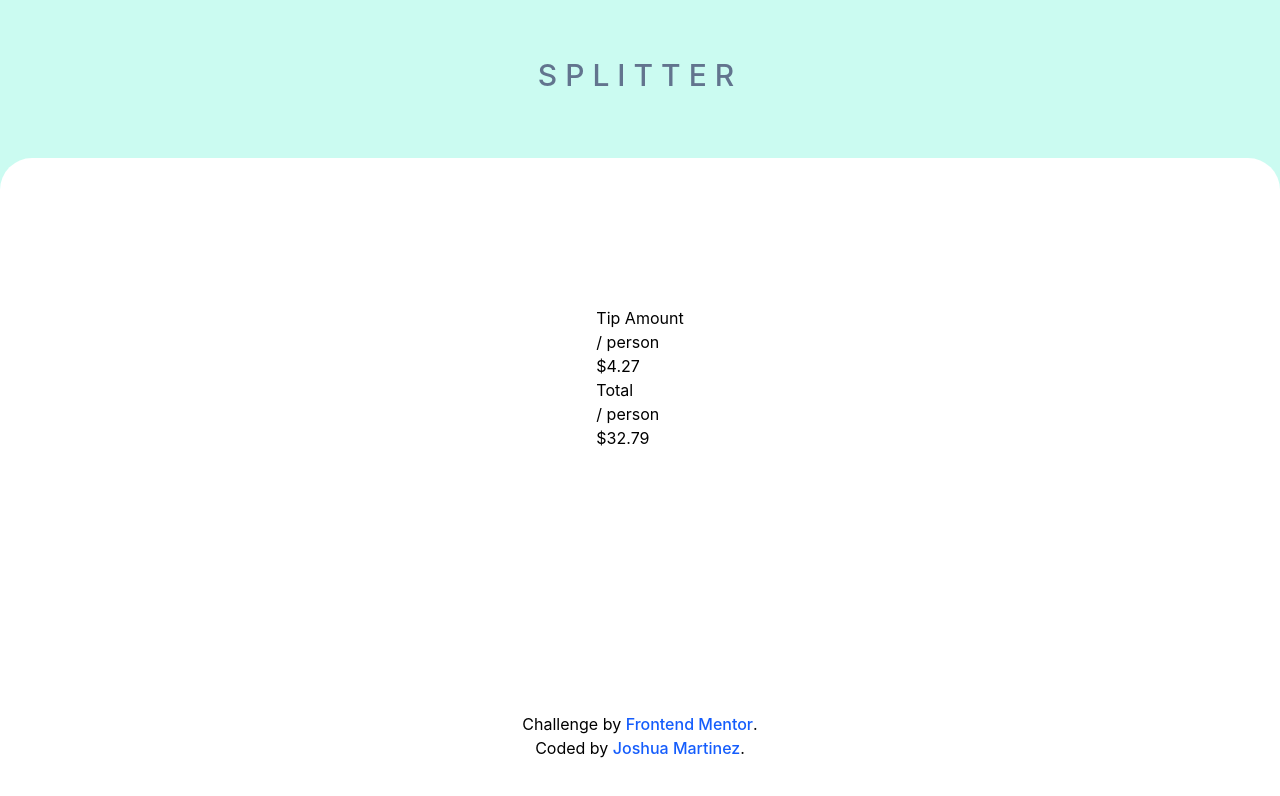
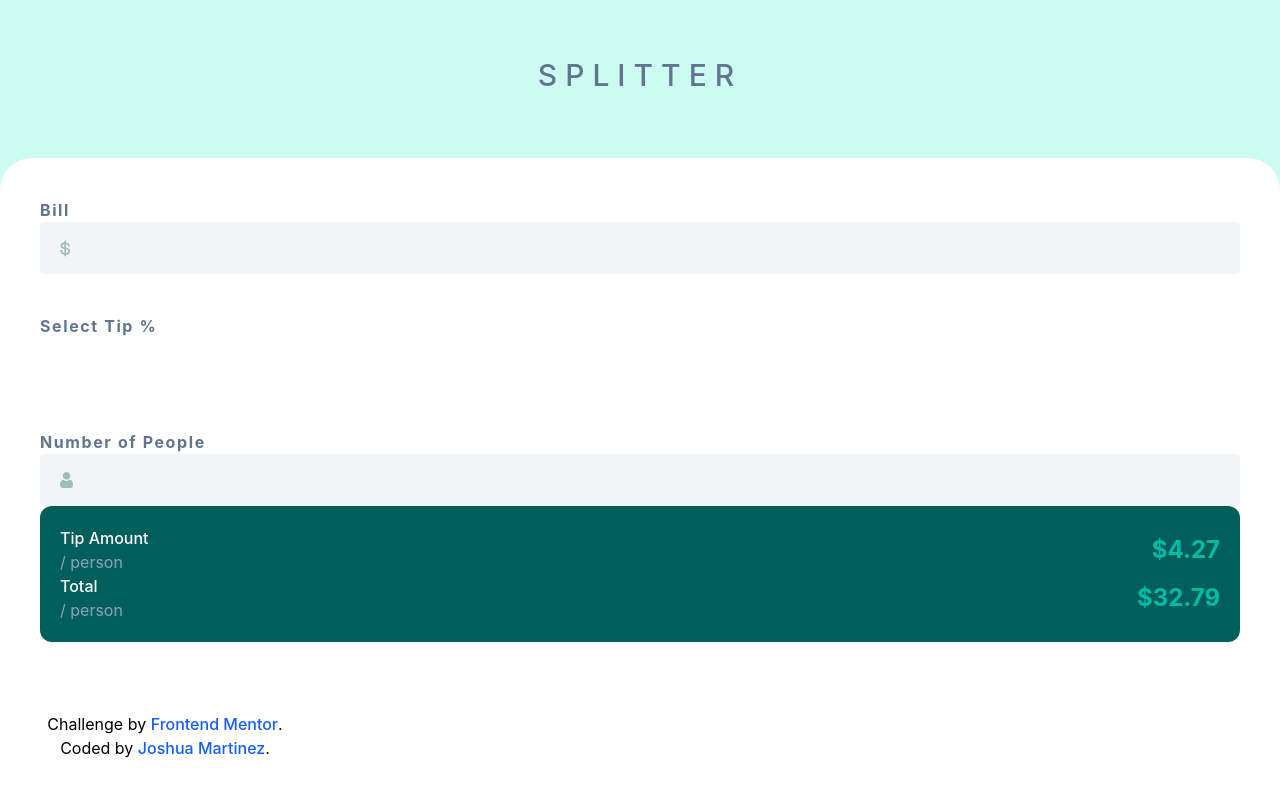
Before and after one commit to JoshuaM04/Tip-Calculator-App, a React (Vite) app in the folder Tip-Calculator-App/: page / in a window 1280 px wide. Shown: the top 796 px of the page. Built offline with nearby package versions, Linux system fonts and the light colour scheme.

Commit message:
Adjusted the layout of the main container and child containers. Applied styling to the labels, input fields, and added background-images to the input fields.

```diff
--- a/Tip-Calculator-App/src/App.jsx
+++ b/Tip-Calculator-App/src/App.jsx
@@ -22,43 +22,47 @@ export default function TipCalculator() {
       */
 
   return (
-    <div className="parent-container grid grid-rows-[150px_1fr] grid-cols-1 gap-2 min-h-screen min-w-screen bg-teal-100">
+    <div className="parent-container grid grid-rows-[150px_1fr] grid-cols-1 gap-2 min-h-screen min-w-screen bg-teal-100 box-border">
       <header className="text-3xl flex items-center justify-center text-slate-500 uppercase font-medium tracking-[.5rem] p-[20px]">
         splitter
       </header>
-      <main className="bg-white flex flex-col items-center gap-5 rounded-t-4xl w-full p-[40px]">
+
+      <main className="bg-white grid grid-rows-2 grid-cols-1 items-start rounded-t-4xl w-full p-[40px]">
+        <form action="" className="grid grid-rows-3 grid-cols-1 gap-10">
           <fieldset>
-          <label></label>
-          <input />
+            <label htmlFor="bill-amount" className="font-bold tracking-widest text-md text-slate-500">Bill</label>
+            <br />
+            <input id="bill-amount" type="text" className="bg-gray-100 w-full rounded-sm min-h-[40px] bg-[url(assets/images/icon-dollar.svg)] bg-position-[center_left_20px] bg-no-repeat text-right p-[10px] text-teal-900 text-2xl font-bold" />
           </fieldset>
 
           <fieldset>
-          <label></label>
+            <p className="font-bold tracking-widest text-md text-slate-500">Select Tip %</p>
           </fieldset>
 
           <fieldset>
-          <label></label>
-          <input />
+            <label htmlFor="people-amount" className="font-bold tracking-widest text-md text-slate-500">Number of People</label>
+            <input id="people-amount" type="text" className="bg-gray-100 w-full rounded-sm min-h-[40px] bg-[url(assets/images/icon-person.svg)] bg-position-[center_left_20px] bg-no-repeat text-right p-[10px] text-teal-900 text-2xl font-bold" />
           </fieldset>
+        </form>
 
-        <section>
+        <section className="bg-teal-800 rounded-xl p-[20px]">
+          <div className="flex justify-between items-center">
             <div>
-            <div>
-              <p>Tip Amount</p>
-              <p>/ person</p>
+              <p className="text-white font-medium">Tip Amount</p>
+              <p className="text-slate-400">/ person</p>
             </div>
             <div>
-              $4.27
+              <p className="text-2xl text-teal-500 font-bold">$4.27</p>
             </div>
           </div>
 
+          <div className="flex justify-between items-center">
             <div>
-            <div>
-              <p>Total</p>
-              <p>/ person</p>
+              <p className="text-white font-medium">Total</p>
+              <p className="text-slate-400">/ person</p>
             </div>
             <div>
-              $32.79
+              <p className="text-2xl text-teal-500 font-bold">$32.79</p>
             </div>
           </div>
         </section>
```
Lines whose indentation alone changed are shown as unchanged.
